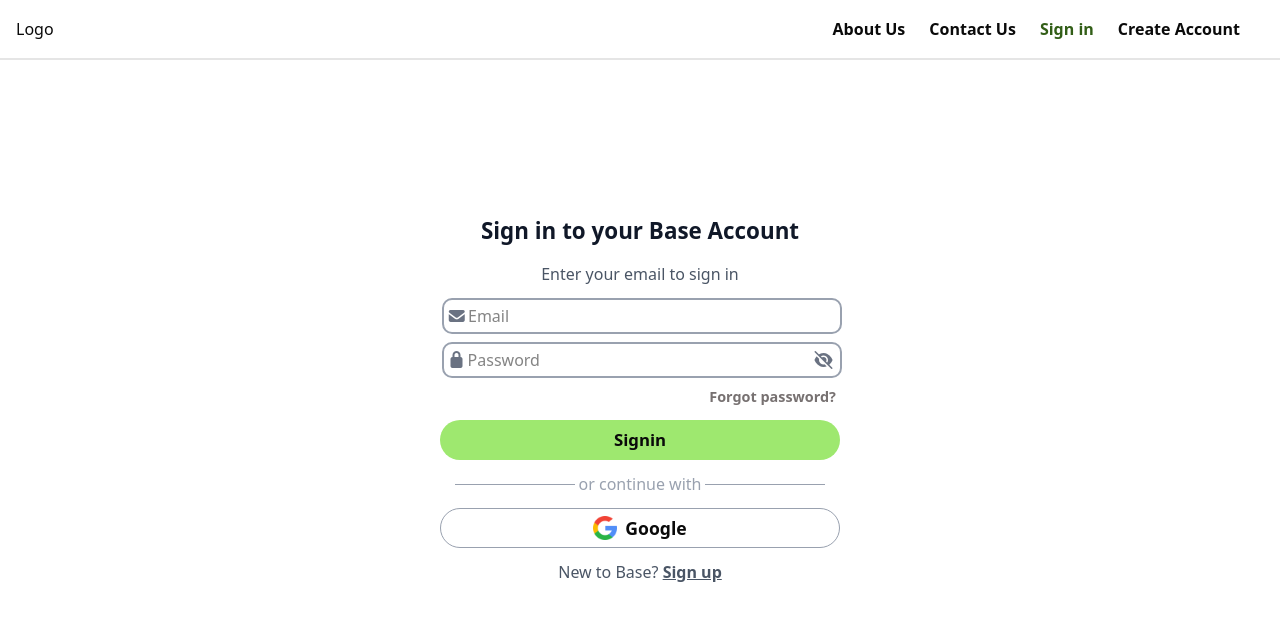
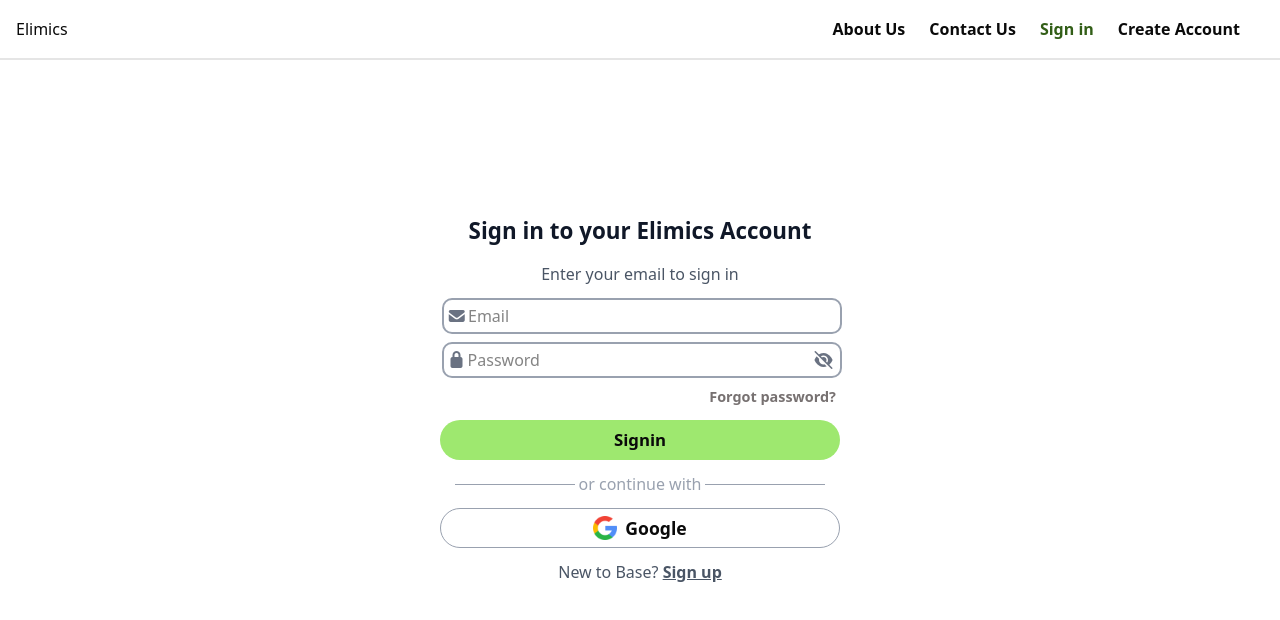
Before and after one commit to ayantik2006/project-base, a React (Vite) app in the folder frontend/: page /signin in a window 1280 px wide. Shown: the top 620 px of the page. Built offline with nearby package versions, Linux system fonts and the light colour scheme; no server answers.

Commit message:
custom domain updates

```diff
--- a/frontend/src/components/Signin.tsx
+++ b/frontend/src/components/Signin.tsx
@@ -33,7 +33,7 @@
               navigate(location.pathname);
             }}
           >
-            Logo
+            Elimics
           </a>
         </div>
         <div className="flex gap-6 items-center mr-10" id="nav-elements">
@@ -163,7 +163,7 @@
         }}
       >
         <h2 className="text-gray-900 text-2xl font-bold mb-4 align-center text-[1.4rem]">
-          Sign in to your Base Account
+          Sign in to your Elimics Account
         </h2>
         <p className="mb-3 text-gray-600 outline-none">
           Enter your email to sign in
--- a/frontend/src/components/Signup.tsx
+++ b/frontend/src/components/Signup.tsx
@@ -34,7 +34,7 @@
               navigate(location.pathname);
             }}
           >
-            Logo
+            Elimics
           </a>
         </div>
         <div className="flex gap-6 items-center mr-10" id="nav-elements">
@@ -176,7 +176,7 @@
         }}
       >
         <h2 className="text-gray-900 text-2xl font-bold mb-4 align-center">
-          Create your Base Account
+          Create your Elimics Account
         </h2>
         <p className="mb-3 text-gray-600 outline-none">
           Enter your email to create your account
```
